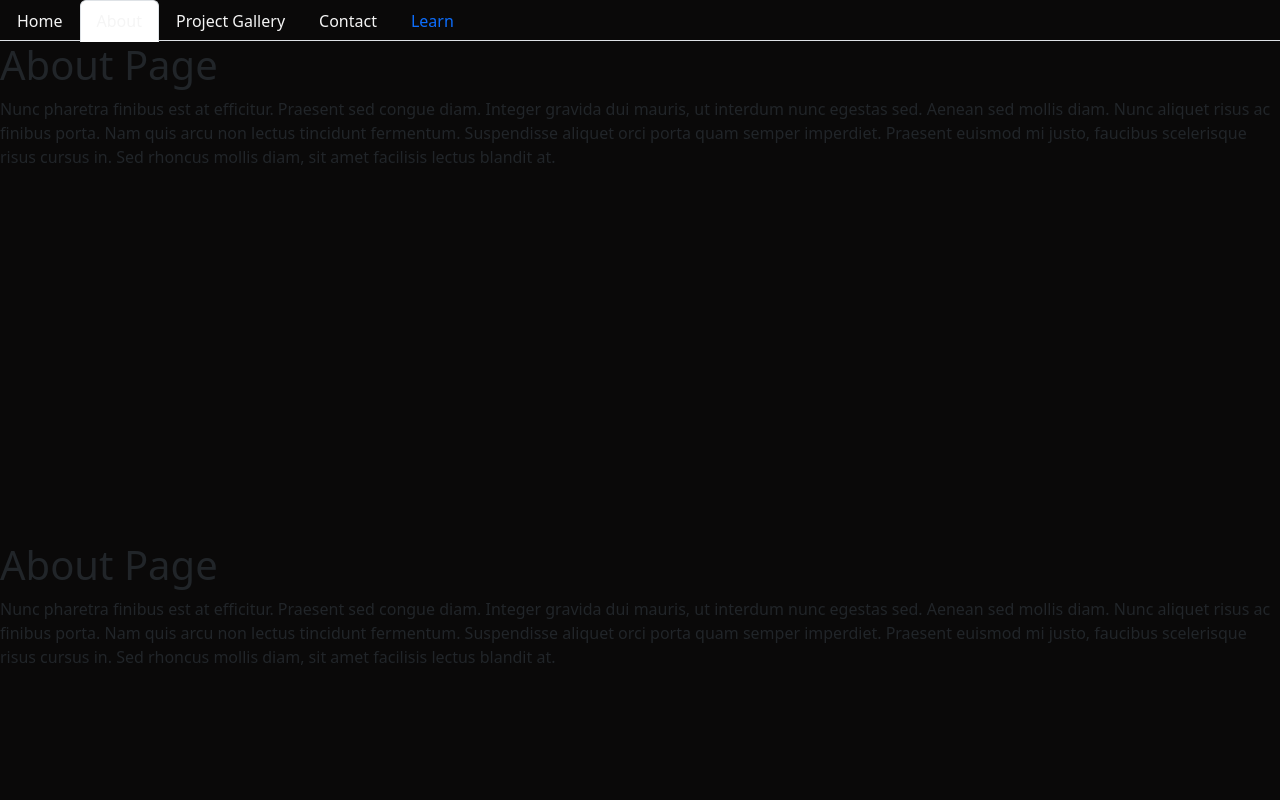
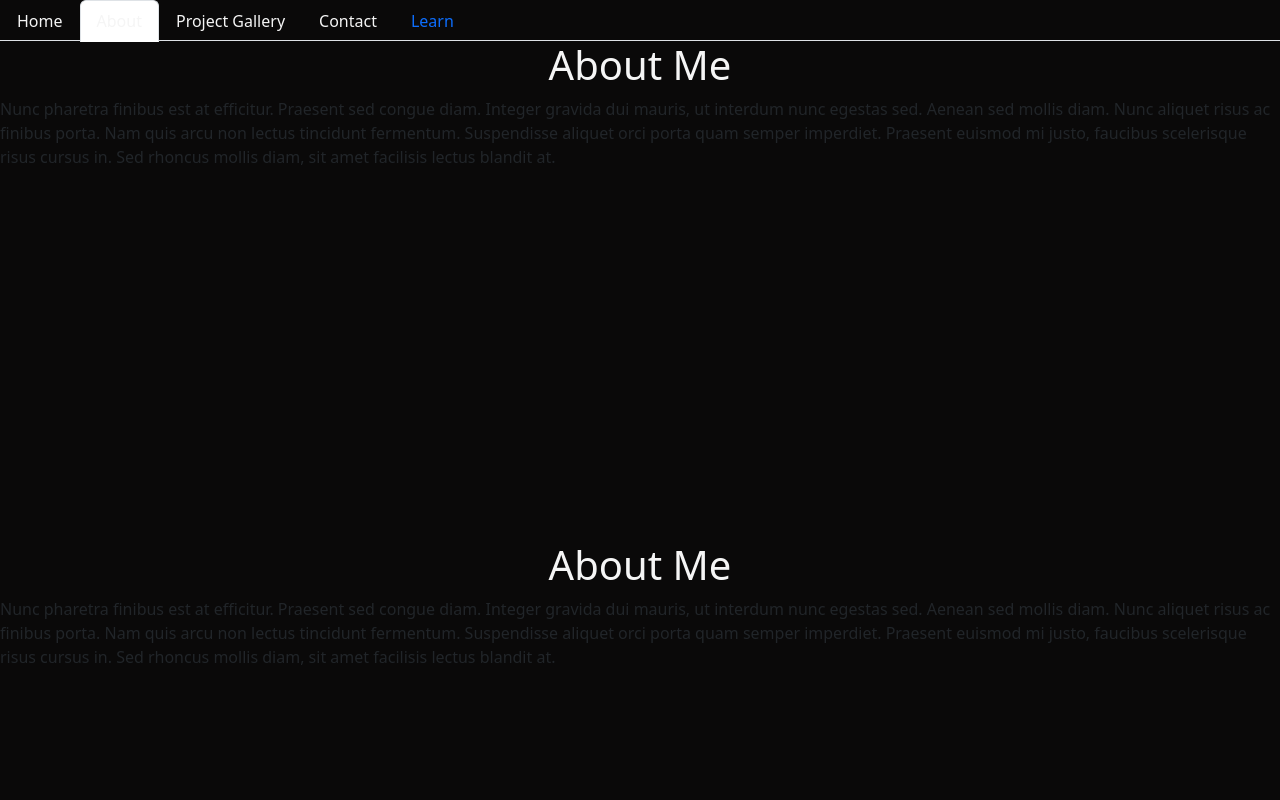
Before and after one commit to ihsanm/React-Portfolio, a React (Create React App) app: page /about in a window 1280 px wide. Shown: the top 800 px of the page. Built offline with nearby package versions, Linux system fonts and the light colour scheme.

Commit message:
added styling to about me section

```diff
--- a/src/assets/styles.css
+++ b/src/assets/styles.css
@@ -14,6 +14,10 @@
     background-color: #0a0909;
     height: 500px;
 
+}
+.about-heading{
+    color: whitesmoke;
+    text-align: center;
 }
 
 /* navbar styling */
--- a/src/components/pages/About.js
+++ b/src/components/pages/About.js
@@ -4,7 +4,7 @@ import "../../assets/styles.css";
 function About() {
   return (
     <div className="about-div">
-      <h1>About Page</h1>
+      <h1 className="about-heading">About Me</h1>
       <p>
         Nunc pharetra finibus est at efficitur. Praesent sed congue diam. Integer gravida dui
         mauris, ut interdum nunc egestas sed. Aenean sed mollis diam. Nunc aliquet risus ac finibus
@@ -12,6 +12,7 @@ function About() {
         semper imperdiet. Praesent euismod mi justo, faucibus scelerisque risus cursus in. Sed
         rhoncus mollis diam, sit amet facilisis lectus blandit at.
       </p>
+
     </div>
   );
 }
```
